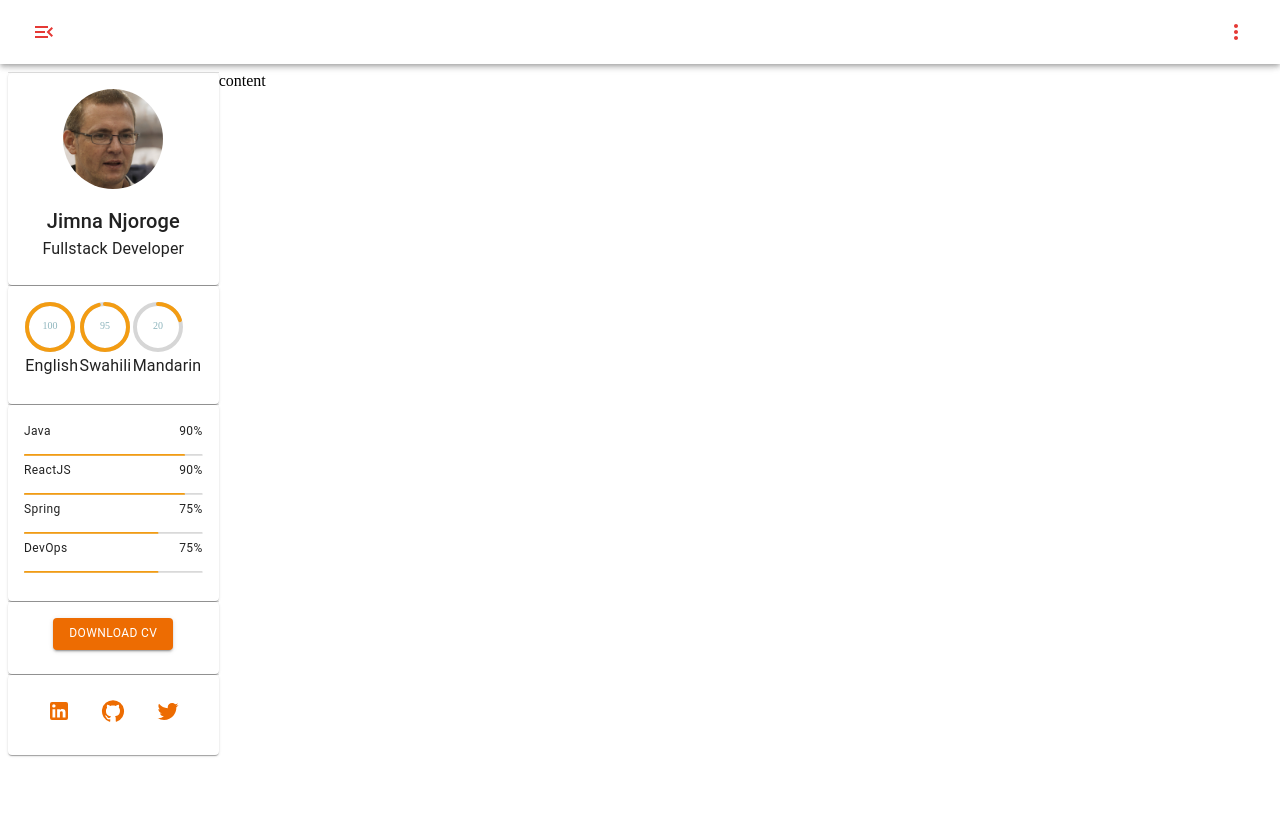
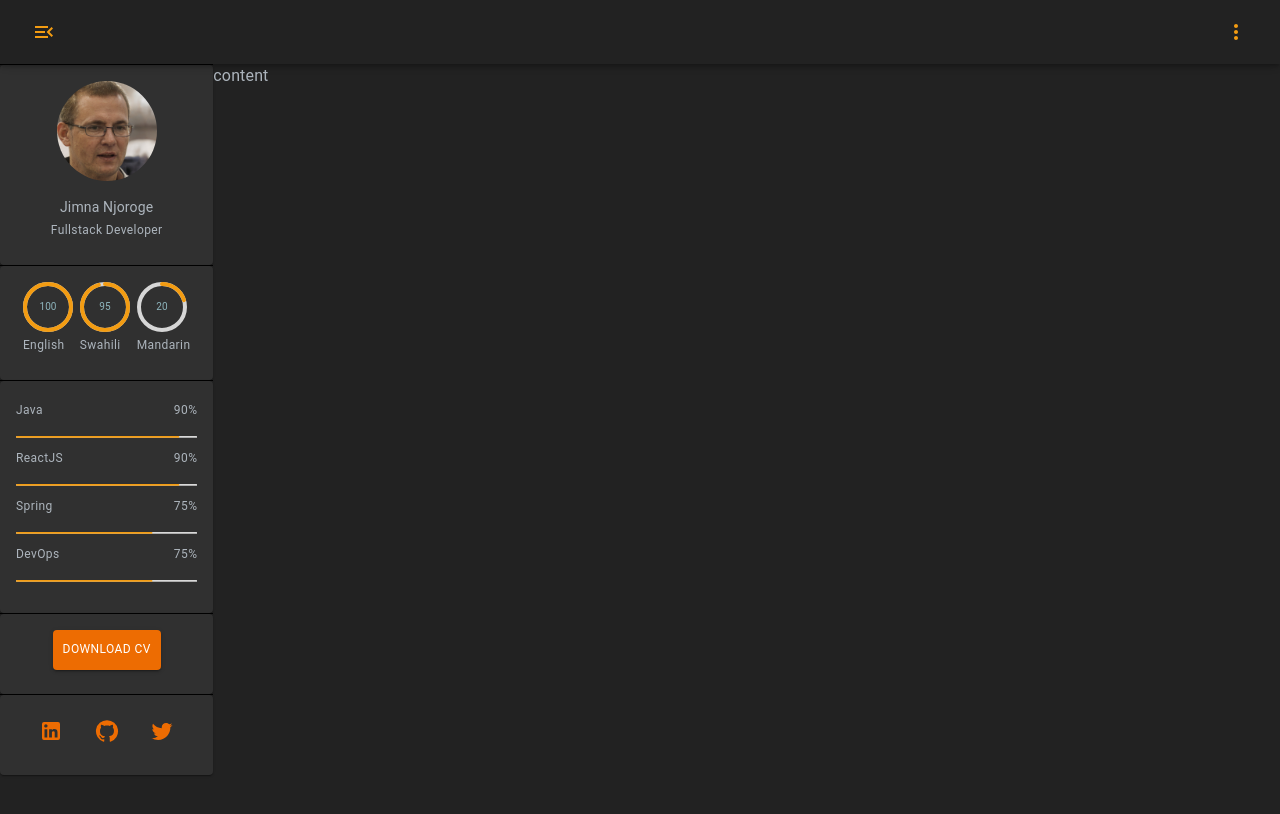
Before and after one commit to GodzillaJim/tigerv2, a React (Create React App) app: page / in a window 1280 px wide. Both pictures are taken after a click on the button 44 px from the left and 32 px from the top of the page. Shown: the top 814 px of the page. Built offline with nearby package versions, Linux system fonts and the light colour scheme.

Commit message:
TIGERV2: fix theming

```diff
--- a/src/App.tsx
+++ b/src/App.tsx
@@ -1,13 +1,14 @@
 import { BrowserRouter, Route, Routes } from "react-router-dom";
+import { CssBaseline, ThemeProvider } from "@mui/material";
 
 import { HomeScreen } from "./screens/HomeScreen";
 import React from "react";
-import { ThemeProvider } from "@mui/material";
 import { theme } from "./theme";
 
 const App = () => {
   return (
     <ThemeProvider theme={theme}>
+      <CssBaseline />
       <BrowserRouter>
         <Routes>
           <Route path="/" element={<HomeScreen />} />
--- a/src/components/CustomNavbar.tsx
+++ b/src/components/CustomNavbar.tsx
@@ -15,7 +15,7 @@ export const CustomNavbar = (props: ICustomNavbar) => {
   return (
     <div>
       <Slide appear={false} direction="down" in={!trigger}>
-        <AppBar color="transparent">
+        <AppBar sx={{ backgroundColor: "#222" }}>
           <Toolbar>
             <Grid justifyContent={"space-between"} container direction="row">
               <Grid item>
--- a/src/components/summary/index.tsx
+++ b/src/components/summary/index.tsx
@@ -27,9 +27,9 @@ export const SummaryPane = () => {
     }
   };
   return (
-    <Grid container direction="column">
+    <Grid sx={{ backgroundColor: "#222" }} container direction="column">
       <Grid item>
-        <Divider />
+        <Divider color="" />
       </Grid>
       <Grid item>
         <Card>
@@ -49,13 +49,13 @@ export const SummaryPane = () => {
               </Grid>
               <Grid item>
                 <Grid container justifyContent="center" direction="column">
-                  <Grid item>
-                    <Typography textAlign={"center"} variant="h6">
+                  <Grid sx={{ textAlign: "center" }} item>
+                    <Typography textAlign={"center"} variant="body2">
                       {infor.name}
                     </Typography>
                   </Grid>
-                  <Grid item>
-                    <Typography textAlign={"center"} variant="body1">
+                  <Grid sx={{ textAlign: "center" }} item>
+                    <Typography textAlign={"center"} variant="caption">
                       {infor.profession}
                     </Typography>
                   </Grid>
@@ -105,7 +105,7 @@ export const SummaryPane = () => {
           <Grid sx={{ width: "100%" }} justifyContent="center" item>
             <Card>
               <CardContent sx={{ display: "flex", justifyContent: "center" }}>
-                <Button onClick={handleDownloadResume} color="warning" variant="contained">
+                <Button sx={{ padding: "10px" }} onClick={handleDownloadResume} color="warning" variant="contained">
                   <Typography className="text-dark text-center" variant="caption">
                     Download CV
                   </Typography>
--- a/src/components/summary/subComponents/LanguageRating.tsx
+++ b/src/components/summary/subComponents/LanguageRating.tsx
@@ -25,7 +25,7 @@ const LanguageRating = (props: ILanguageRating) => {
         />
       </Grid>
       <Grid item>
-        <Typography variant="subtitle1" className="text-center text-light">
+        <Typography variant="caption" className="text-center text-light">
           {label}
         </Typography>
       </Grid>
--- a/src/screens/HomeScreen.tsx
+++ b/src/screens/HomeScreen.tsx
@@ -42,7 +42,7 @@ export const HomeScreen = () => {
       <Helmet>
         <title>{infor.homePageTitle}</title>
       </Helmet>
-      <Grid spacing={1} direction="column" container>
+      <Grid sx={{ backgroundColor: "#222" }} spacing={1} direction="column" container>
         <Grid item>
           <CustomNavbar
             menuIsOpen={menuIsOpen}
@@ -52,15 +52,7 @@ export const HomeScreen = () => {
           />
         </Grid>
         <Grid sx={{ mt: 7 }} item>
-          <Grid
-            style={{ height: "100vh" }}
-            bgcolor={"Background.primary"}
-            flexGrow={1}
-            container
-            direction="row"
-            columns={12}
-            justifyContent="center"
-          >
+          <Grid bgcolor={"transparent"} container direction="row" columns={12} justifyContent="center">
             {summaryIsOpen && (
               <Grid
                 style={{ backgroundColor: "InfoBackground" }}
--- a/src/theme/index.tsx
+++ b/src/theme/index.tsx
@@ -6,7 +6,16 @@ const options: ThemeOptions = {
       main: colors.blue[800],
     },
     secondary: {
-      main: colors.red[600],
+      main: "#f39c12",
+    },
+    background: {
+      default: "#222",
+      paper: "#303030",
+    },
+    divider: `rgba(0,0,0,1)`,
+    text: {
+      primary: "#adb5bd",
+      secondary: "#fff",
     },
   },
 };
```
